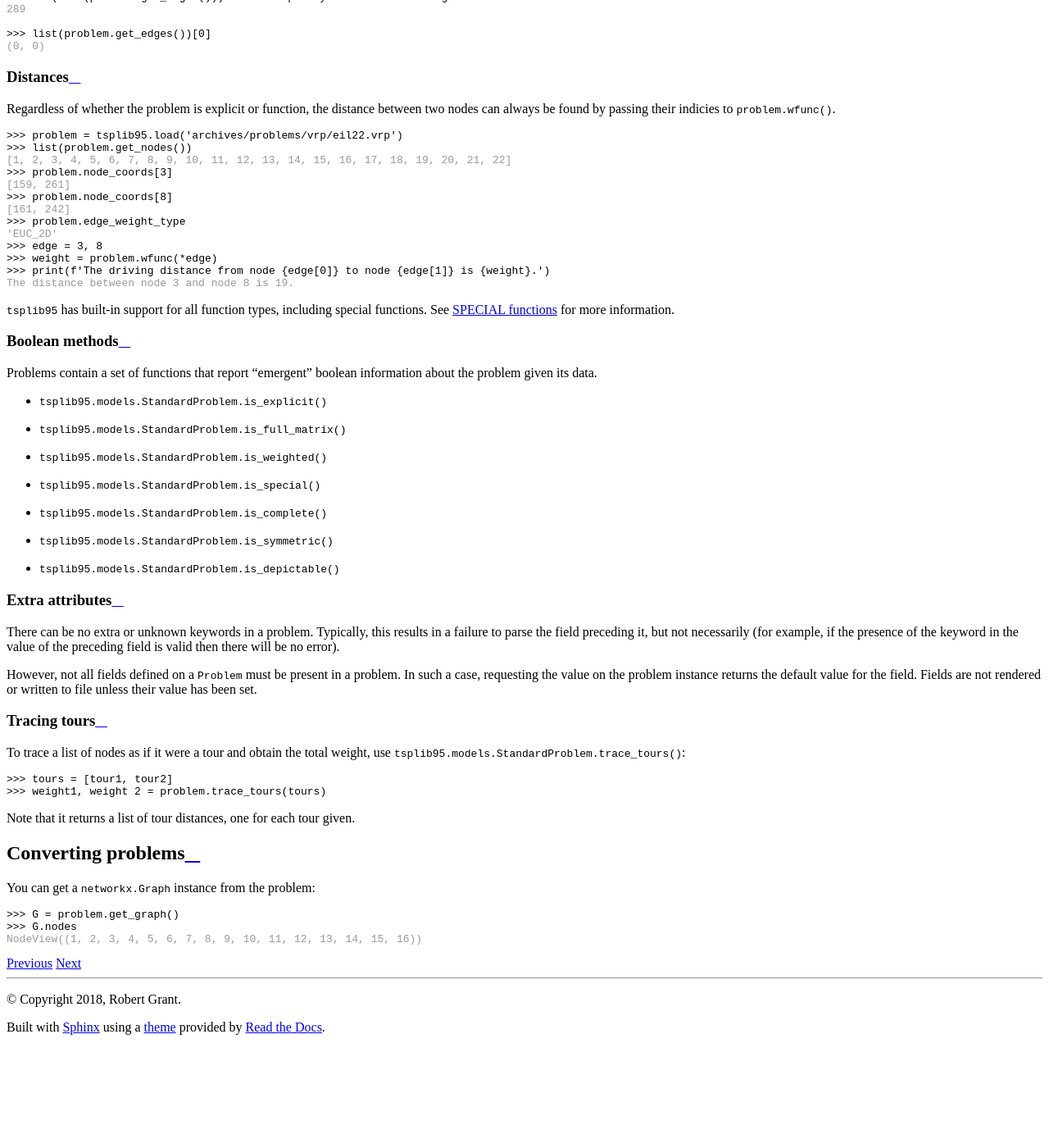
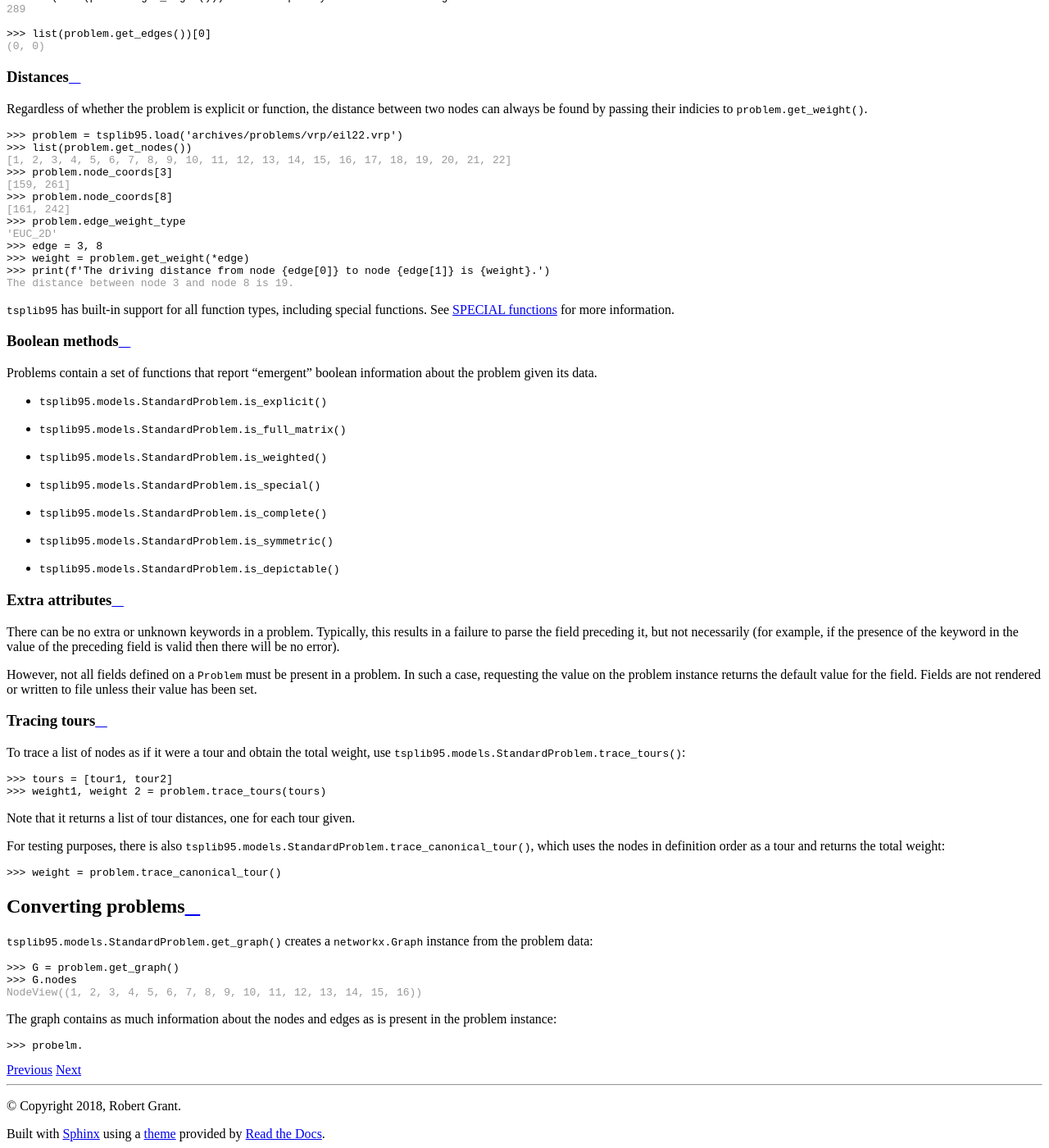
Before and after one commit to rhgrant10/tsplib95, a Sphinx documentation site: the page built from docs/pages/usage.rst, in a window 1280 px wide and 1400 px high, scrolled down 5157 px. Shown: the whole window at 82% size. Built offline with Sphinx 7.4.7 and the Read the Docs theme 2.0.0, drawn with Linux system fonts in a browser that asks for light colours; before the commit the page ends 6427 px from its top, so only the background shows below that.

Commit message:
Remove "wfunc" from docs

```diff
--- a/docs/announcing.rst
+++ b/docs/announcing.rst
@@ -38,7 +38,7 @@ Example
     'TSP'
 
     >>> # auto-generated weight function for any two nodes
-    >>> problem.wfunc(2, 6)
+    >>> problem.get_weight(2, 6)
     6977
 
     >>> # convert to networkx
--- a/docs/pages/usage.rst
+++ b/docs/pages/usage.rst
@@ -154,8 +155,8 @@ method with our special function:
     >>> problem = tsplib95.load('my-hometown.tsp', special=driving_distance)
 
 As with any problem, we can find the weight of any edge using the
-:func:`~tsplib95.models.StandardProblem.wfunc` method. See the :ref:`distances-label`
-section for more details.
+:func:`~tsplib95.models.StandardProblem.get_weight` method. See the
+:ref:`distances-label` section for more details.
 
 .. note::
 
@@ -357,7 +358,7 @@ Distances
 
 Regardless of whether the problem is explicit or function, the distance between
 two nodes can always be found by passing their indicies to
-:func:`problem.wfunc() <tsplib95.models.Problem.wfunc>`.
+:func:`problem.get_weight() <tsplib95.models.Problem.get_weight>`.
 
 .. code-block:: python
 
@@ -371,7 +372,7 @@ two nodes can always be found by passing their indicies to
     >>> problem.edge_weight_type
     'EUC_2D'
     >>> edge = 3, 8
-    >>> weight = problem.wfunc(*edge)
+    >>> weight = problem.get_weight(*edge)
     >>> print(f'The driving distance from node {edge[0]} to node {edge[1]} is {weight}.')
     The distance between node 3 and node 8 is 19.
 
@@ -417,18 +418,27 @@ To trace a list of nodes as if it were a tour and obtain the total weight, use
 
 Note that it returns a list of tour distances, one for each tour given.
 
+For testing purposes, there is also
+:func:`tsplib95.models.StandardProblem.trace_canonical_tour`, which uses the
+nodes in definition order as a tour and returns the total weight::
+
+    >>> weight = problem.trace_canonical_tour()
+
 
 Converting problems
 ===================
 
-You can get a ``networkx.Graph`` instance from the problem:
-
-.. code-block:: python
+:func:`tsplib95.models.StandardProblem.get_graph` creates a ``networkx.Graph``
+instance from the problem data::
 
     >>> G = problem.get_graph()
     >>> G.nodes
     NodeView((1, 2, 3, 4, 5, 6, 7, 8, 9, 10, 11, 12, 13, 14, 15, 16))
 
+The graph contains as much information about the nodes and edges as is present
+in the problem instance::
+
+    >>> probelm.
 
 .. _TSPLIB: https://www.iwr.uni-heidelberg.de/groups/comopt/software/TSPLIB95/index.html
 .. _TSPLIB problem files: https://comopt.ifi.uni-heidelberg.de/software/TSPLIB95/tsp/
```
Also changed, not shown: other parts of docs/pages/usage.rst (+3 -2 lines).
